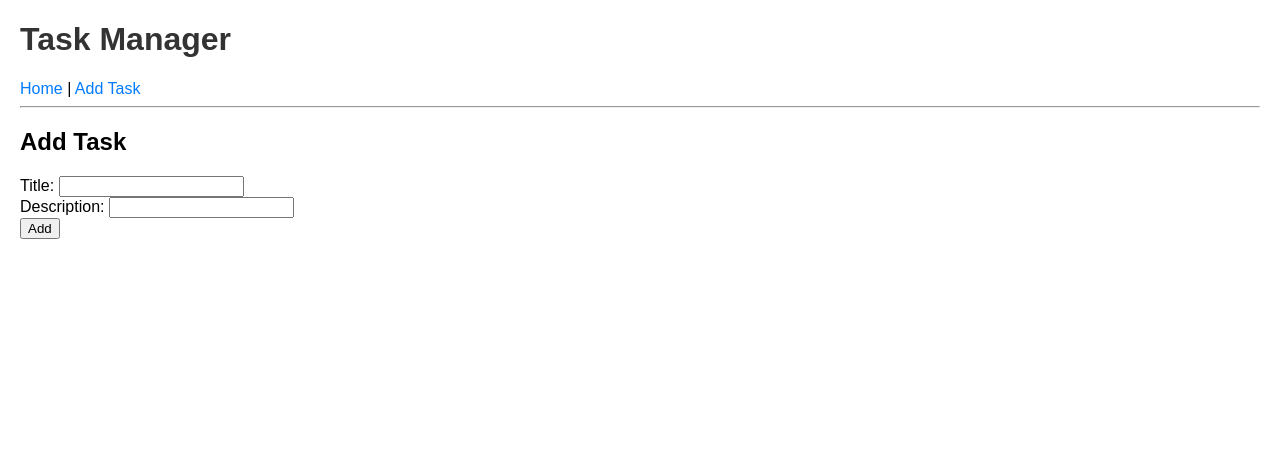
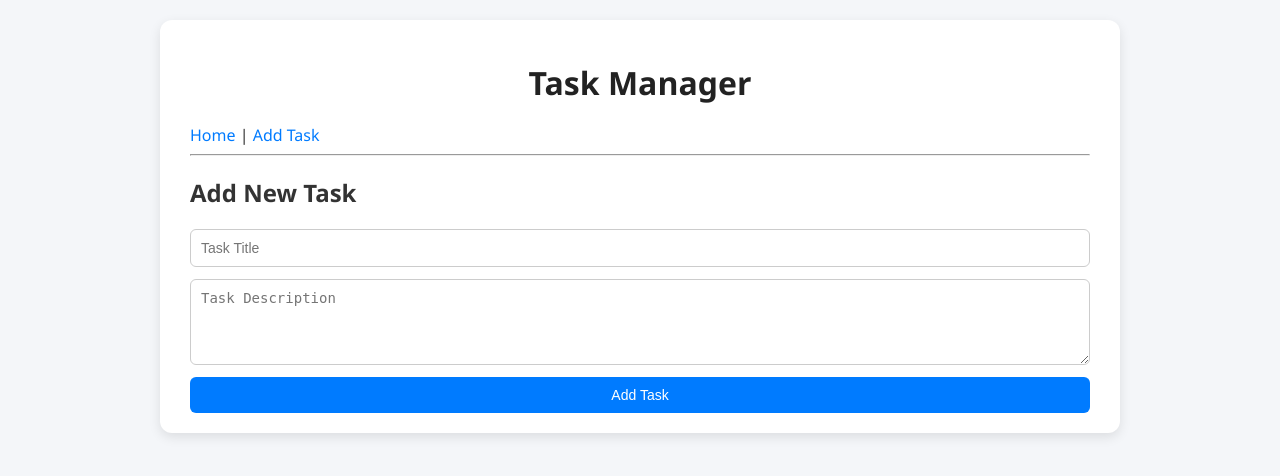
Before and after one commit to sendersk/flask-task-api, a Flask app: page /add in a window 1280 px wide. Shown: the top 476 px of the page. Run offline with Flask 3, Linux system fonts and the light colour scheme.

Commit message:
style(gui): improve overall look with modern CSS

```diff
--- a/static/style.css
+++ b/static/style.css
@@ -1,29 +1,121 @@
+/* Base layout */
 body {
-font-family: Arial, sans-serif;
-margin: 20px;
+    font-family: "Segoe UI", Tahoma, Geneva, Verdana, sans-serif;
+    background-color: #f4f6f9;
+    margin: 0;
+    padding: 20px;
+    color: #333;
 }
 
+/* Header */
 h1 {
-color: #333;
+    color: #222;
+    text-align: center;
+    margin-bottom: 20px;
 }
 
+/* Container */
+.container {
+    max-width: 900px;
+    margin: auto;
+    background: #fff;
+    padding: 20px 30px;
+    border-radius: 12px;
+    box-shadow: 0 4px 12px rgba(0, 0, 0, 0.1);
+}
+
+/* Table */
 table {
-border-collapse: collapse;
-width: 100%;
-margin-top: 10px;
+    border-collapse: collapse;
+    width: 100%;
+    margin-top: 15px;
+    background: #fff;
+    border-radius: 10px;
+    overflow: hidden;
 }
 
 th, td {
-border: 1px solid #ccc;
-padding: 8px;
-text-align: left;
+    padding: 12px 15px;
+    text-align: left;
 }
 
+th {
+    background-color: #007BFF;
+    color: #fff;
+    font-weight: 600;
+}
+
+tr:nth-child(even) {
+    background-color: #f9f9f9;
+}
+
+tr:hover {
+    background-color: #eef5ff;
+}
+
+/* Links and buttons */
 a {
-text-decoration: none;
-color: #007BFF;
+    text-decoration: none;
+    color: #007BFF;
+    font-weight: 500;
+    transition: color 0.2s ease-in-out;
 }
 
 a:hover {
-text-decoration: underline;
+    color: #0056b3;
+    text-decoration: underline;
 }
+
+.button {
+    display: inline-block;
+    padding: 8px 14px;
+    margin: 5px 0;
+    background-color: #007BFF;
+    color: white !important;
+    border-radius: 6px;
+    transition: background 0.2s ease-in-out;
+}
+
+.button:hover {
+    background-color: #0056b3;
+}
+
+/* Form */
+form {
+    display: flex;
+    flex-direction: column;
+    gap: 12px;
+    margin-top: 15px;
+}
+
+input[type="text"],
+textarea,
+select {
+    padding: 10px;
+    border: 1px solid #ccc;
+    border-radius: 6px;
+    font-size: 14px;
+    transition: border-color 0.2s ease-in-out;
+}
+
+input[type="text"]:focus,
+textarea:focus,
+select:focus {
+    border-color: #007BFF;
+    outline: none;
+}
+
+button {
+    padding: 10px 16px;
+    background-color: #007BFF;
+    color: #fff;
+    border: none;
+    border-radius: 6px;
+    font-size: 14px;
+    cursor: pointer;
+    transition: background 0.2s ease-in-out;
+}
+
+button:hover {
+    background-color: #0056b3;
+}
--- a/templates/add.html
+++ b/templates/add.html
@@ -1,9 +1,10 @@
 {% extends "base.html" %}
+
 {% block content %}
-<h2>Add Task</h2>
+<h2>Add New Task</h2>
 <form method="post">
-  <label>Title: <input type="text" name="title" required></label><br>
-  <label>Description: <input type="text" name="description"></label><br>
-  <button type="submit">Add</button>
+    <input type="text" name="title" placeholder="Task Title" required>
+    <textarea name="description" placeholder="Task Description" rows="4" required></textarea>
+    <button type="submit">Add Task</button>
 </form>
 {% endblock %}
--- a/templates/base.html
+++ b/templates/base.html
@@ -6,6 +6,7 @@
   <link rel="stylesheet" href="{{ url_for('static', filename='style.css') }}">
 </head>
 <body>
+    <div class="container">
         <header>
           <h1>Task Manager</h1>
           <nav>
@@ -18,5 +19,6 @@
         <main>
           {% block content %}{% endblock %}
         </main>
+    </div>
 </body>
 </html>
```
Also changed, not shown: templates/edit.html (+7 -8 lines), templates/index.html (+13 -5 lines). Lines whose indentation alone changed are shown as unchanged.
